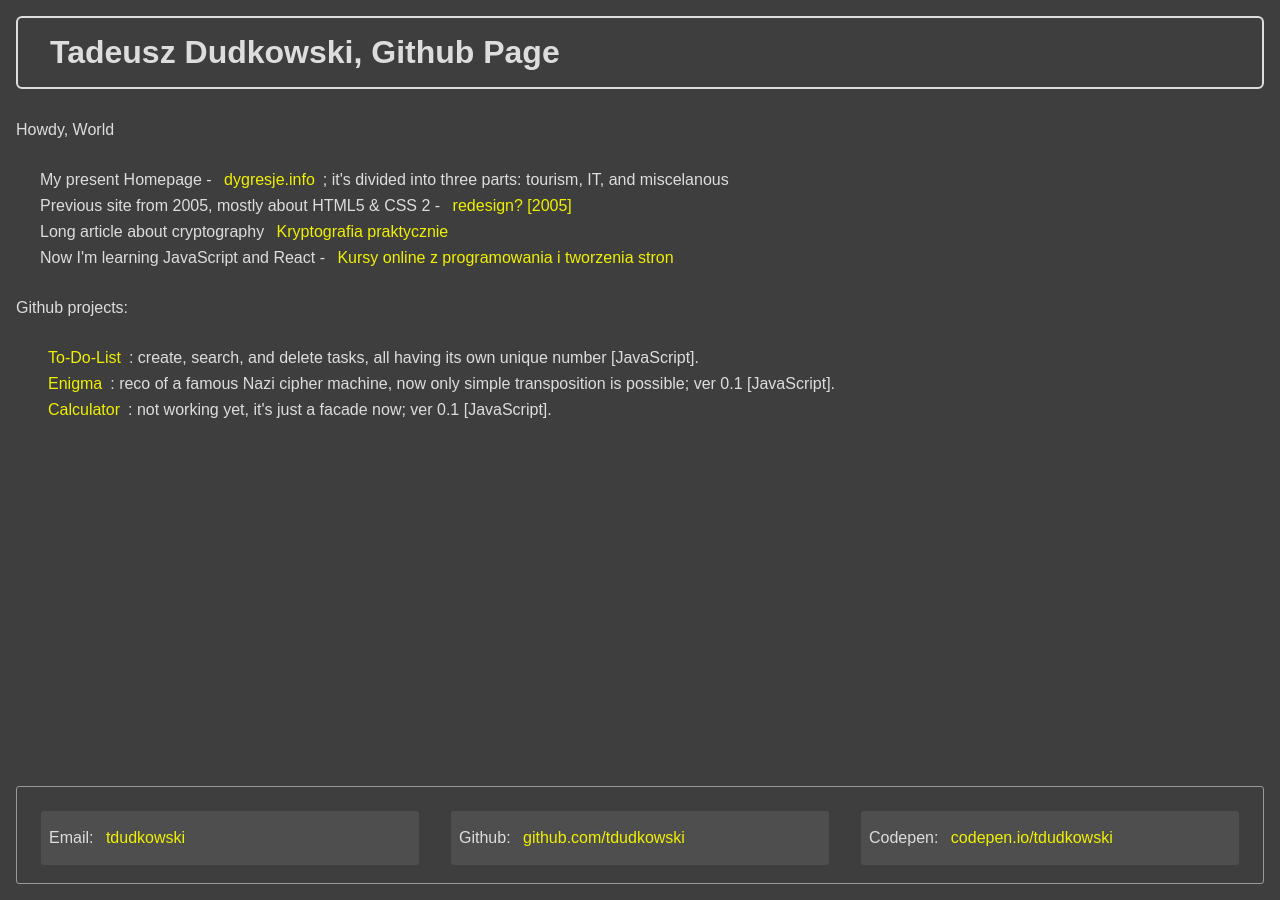
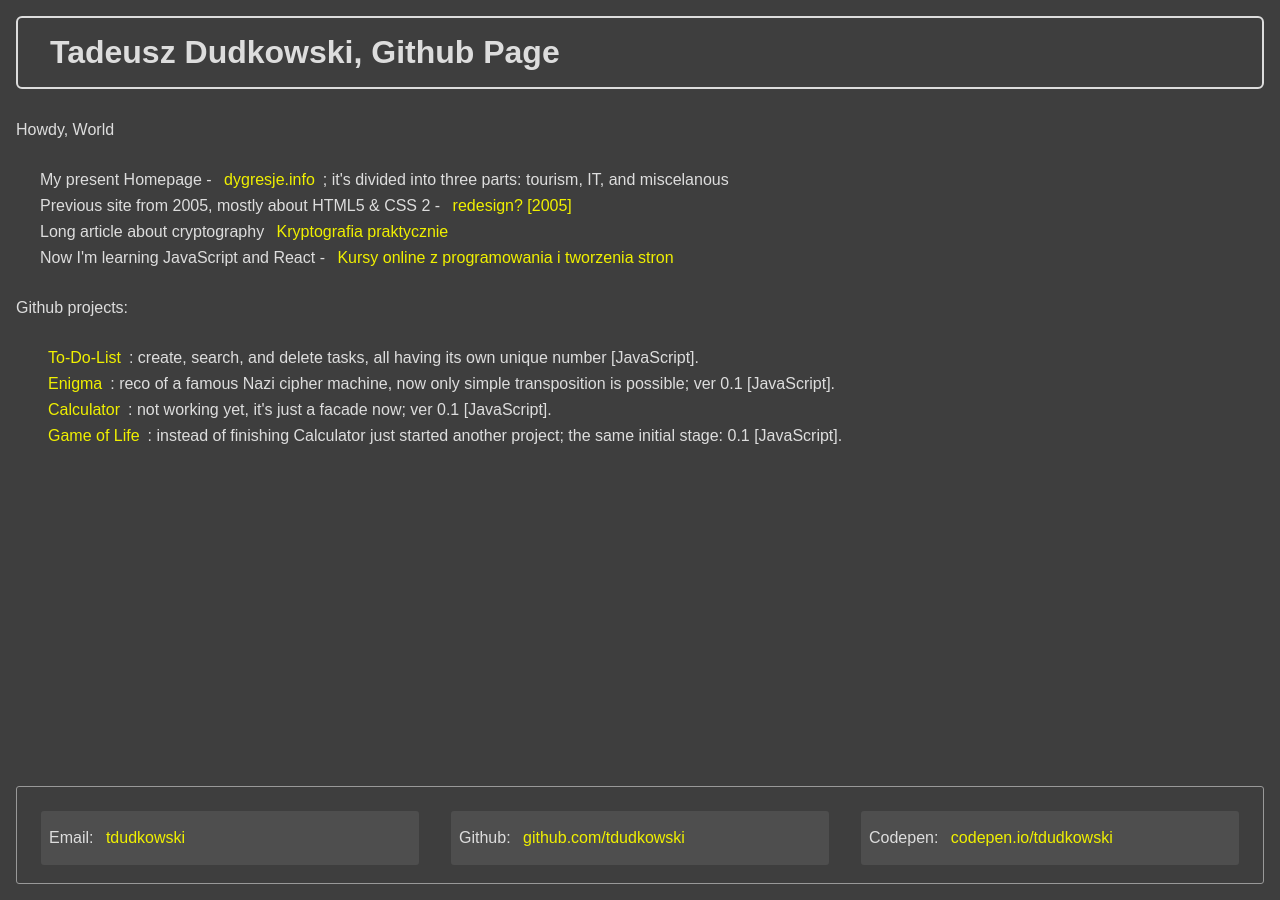
Before and after one commit to tdudkowski/tdudkowski.github.io, a Jekyll site: the page built from index.html, in a window 1280 px wide. Built offline with Jekyll 4.4.1, drawn with Linux system fonts in a browser that asks for light colours.

Commit message:
added a link

```diff
--- a/index.html
+++ b/index.html
@@ -22,4 +22,7 @@ title: Tadeusz Dudkowski, Github Page
 		transposition is possible; ver 0.1 [JavaScript].</li>
 	<li><a href="https://tdudkowski.github.io/Calculator/">Calculator</a>: not working yet, it's just a facade now; ver
 		0.1 [JavaScript].</li>
+	<li><a href="https://tdudkowski.github.io/Game-Of-Life/">Game of Life</a>: instead of finishing Calculator just
+		started another project; the same initial stage: 0.1 [JavaScript].</li>
+
 </ul>
```
